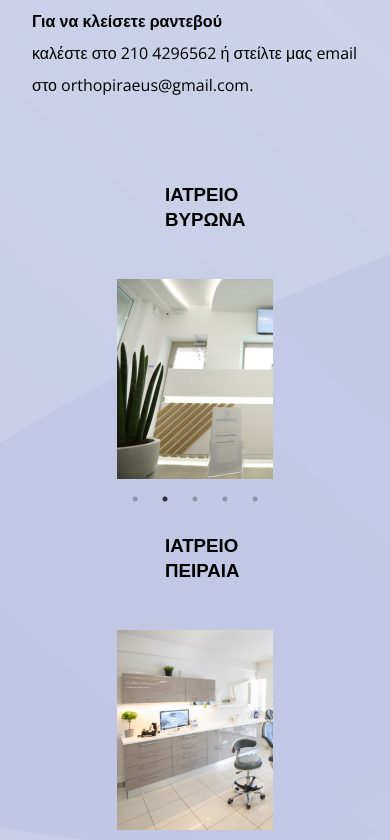
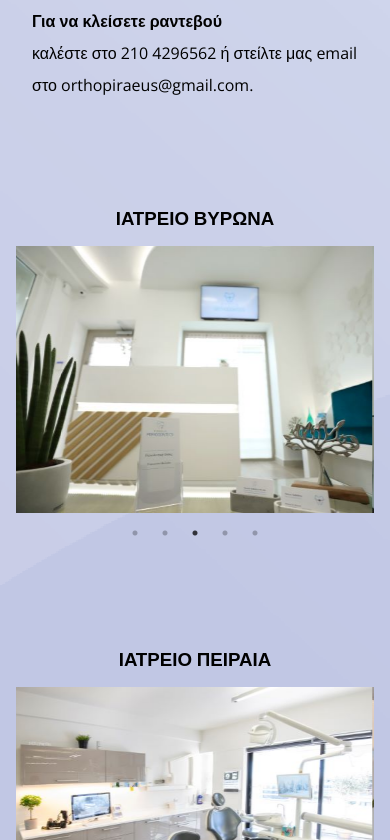
Before and after one commit to 3vilBonobo/orthobyron.gr, a React (Create React App) app: page /clinics in a window 390 px wide. Shown: the part 1504-2344 px from the top of the page. Built offline with nearby package versions, Linux system fonts and the light colour scheme.

Commit message:
fix mobile carousel

```diff
--- a/src/components/ReviewsCarousel.js
+++ b/src/components/ReviewsCarousel.js
@@ -8,6 +8,7 @@ export default class ReviewsCarousel extends Component {
   render() {
     var settings = {
       dots: true,
+      arrows: false,
       infinite: true,
       speed: 500,
       slidesToShow: 3,
--- a/src/components/Styles/ClinicsCarousel.style.js
+++ b/src/components/Styles/ClinicsCarousel.style.js
@@ -1,13 +1,21 @@
 import styled from 'styled-components';
 
 export const StyledClinicsCarouselWrapper = styled.div`
-  width: 40%;
+  width: 100%;
+  padding: 3.5rem 1rem;
+  @media screen and (min-width: 768px) {
+    width: 40%;
+  }
 `;
 
 export const StyledClinicsCarouselTitle = styled.h3`
   font-weight: 600;
   text-align: center;
-  padding: 3rem;
+  padding: 1rem;
+  @media screen and (min-width: 768px) {
+    max-width: 550px;
+    padding: 3rem;
+  }
 `;
 
 export const StyledClinicsCarouselImageWrapper = styled.div`
@@ -17,7 +25,7 @@ export const StyledClinicsCarouselImageWrapper = styled.div`
 `;
 
 export const StyledClinicsCarouselImage = styled.img`
-  max-width: 300px;
+  max-width: 400px;
   height: auto;
   @media screen and (min-width: 768px) {
     max-width: 550px;
--- a/src/components/Styles/Home.styles.js
+++ b/src/components/Styles/Home.styles.js
@@ -182,7 +182,6 @@ export const StyledClinicsCarousels = styled.div`
   align-items: center;
   justify-content: center;
   flex-direction: column;
-  padding: 3rem 1rem;
   @media screen and (min-width: 768px) {
     flex-direction: row;
   }
```
